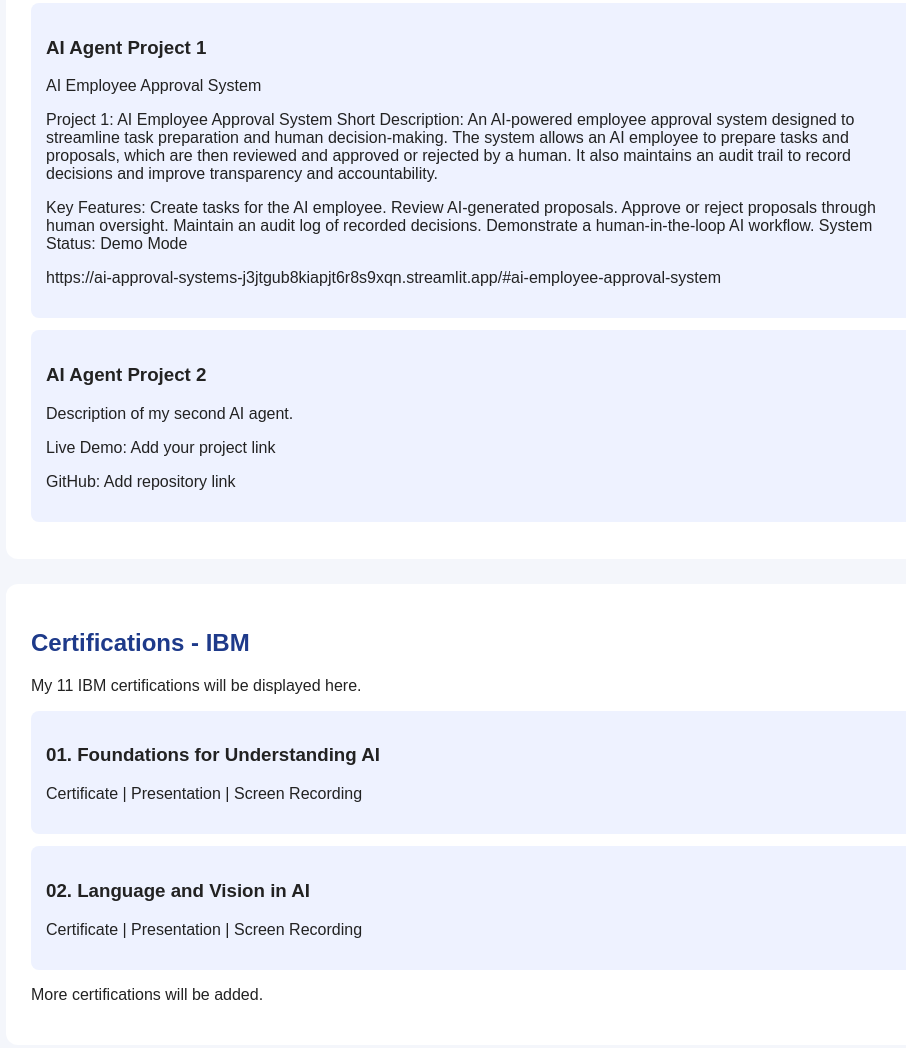
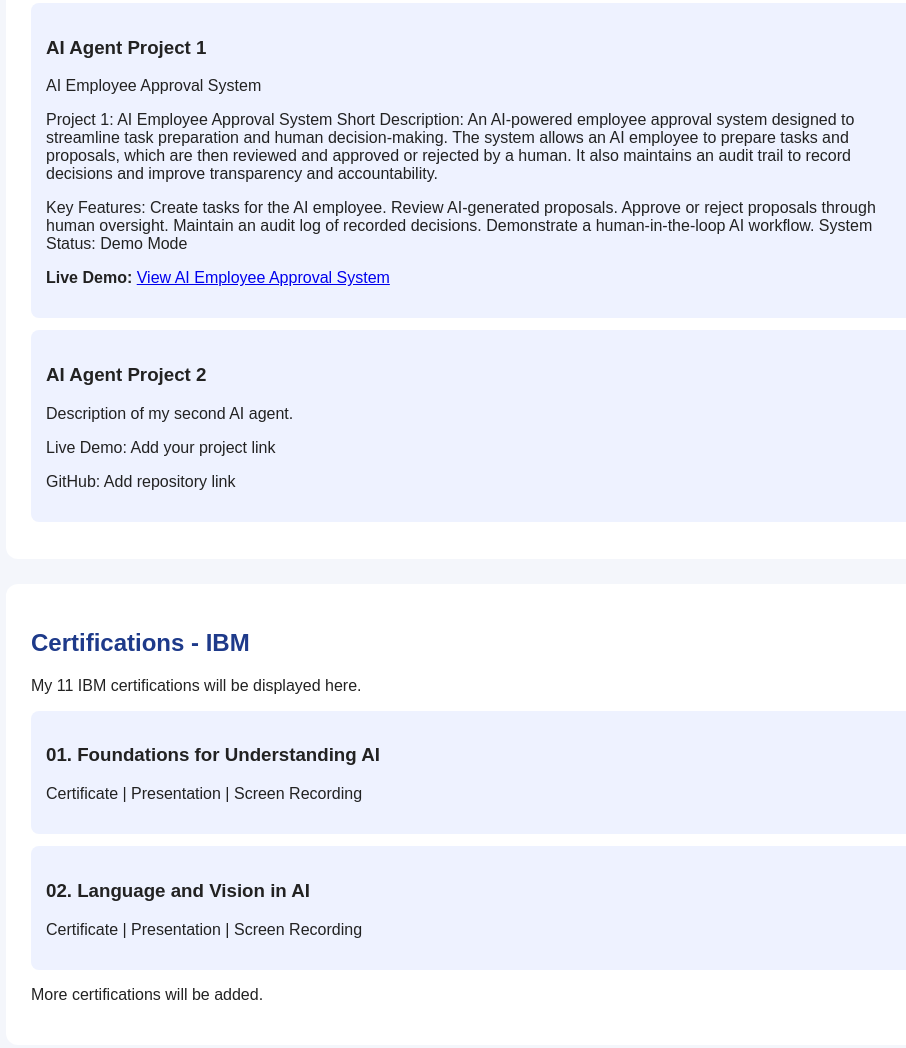
Before and after one commit to maryakhila/maryportifolio, a plain HTML site: page index.html in a window 1280 px wide. Shown: the part 779-1827 px from the top of the page, without its empty margins (159-1065 px from the left). Drawn offline with Linux system fonts and the light colour scheme.

Commit message:
Update demo link to include strong tag and anchor

```diff
--- a/index.html
+++ b/index.html
@@ -114,7 +114,12 @@ Maintain an audit log of recorded decisions.
 Demonstrate a human-in-the-loop AI workflow.
 
 System Status: Demo Mode</p>
-        <p>https://ai-approval-systems-j3jtgub8kiapjt6r8s9xqn.streamlit.app/#ai-employee-approval-system</p>
+        <p>
+  <strong>Live Demo:</strong>
+  <a href="https://ai-approval-systems-j3jtgub8kiapjt6r8s9xqn.streamlit.app/#ai-employee-approval-system" target="_blank">
+    View AI Employee Approval System
+  </a>
+</p>
     </div>
     <div class="card">
         <h3>AI Agent Project 2</h3>
```
